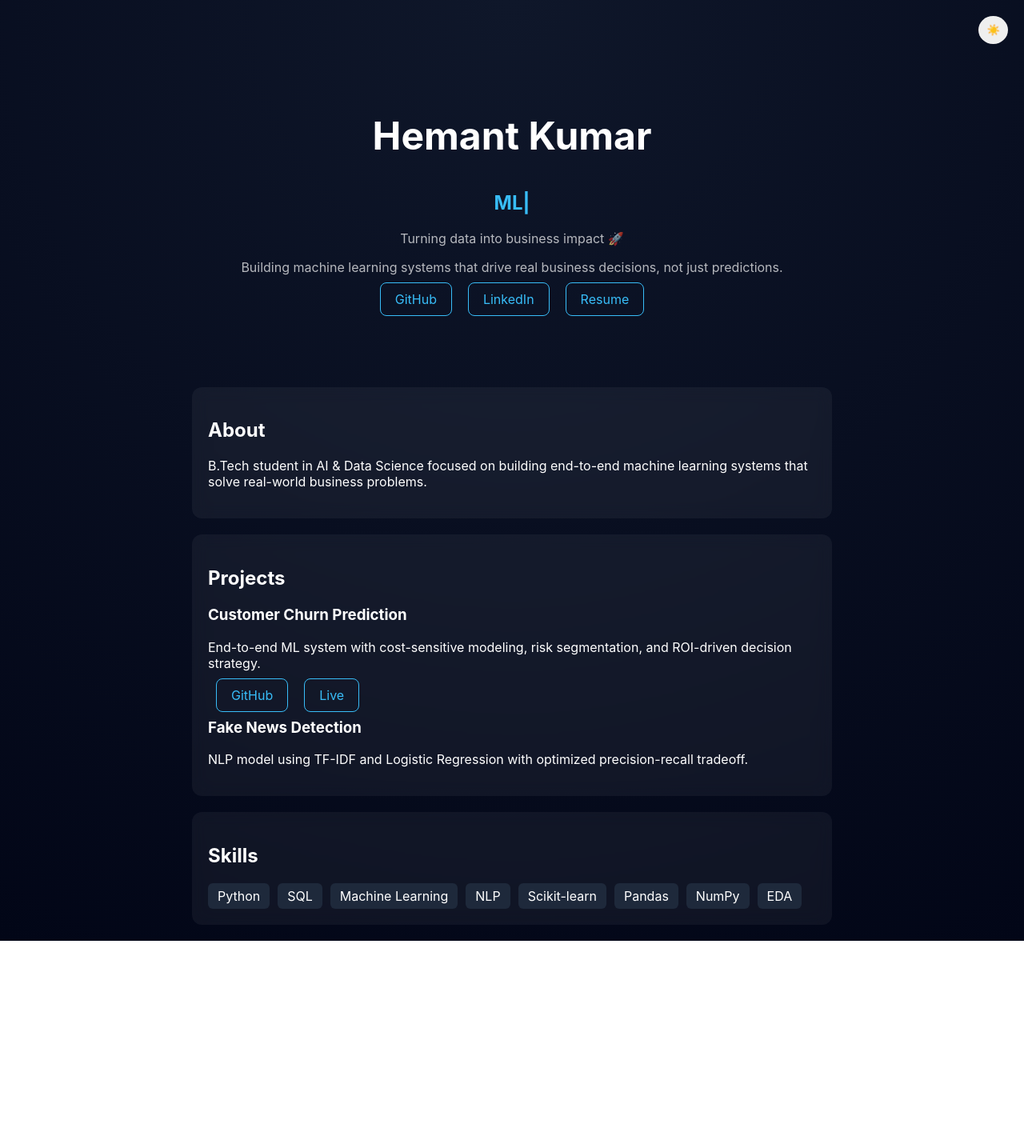
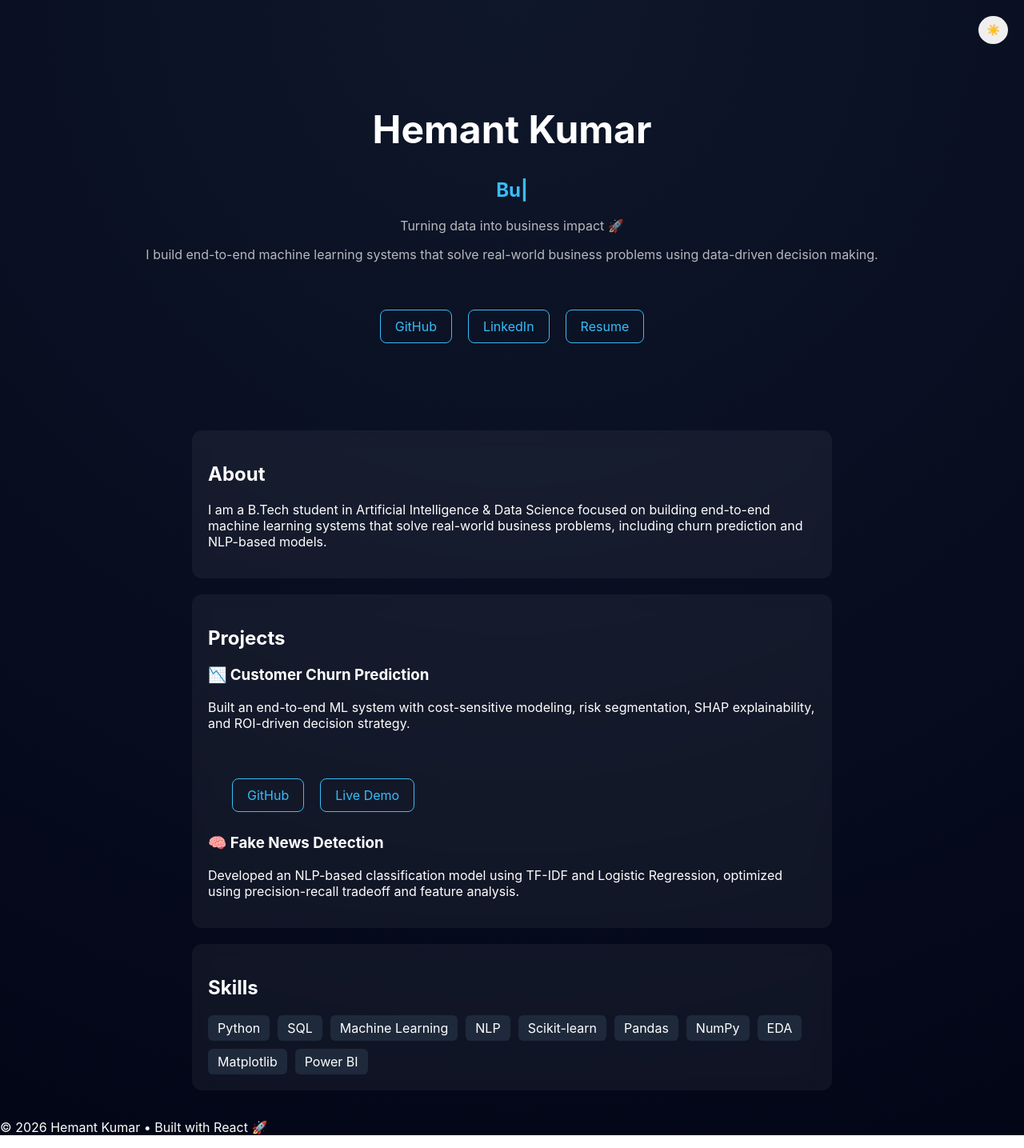
Before and after one commit to hemant2186/portfolio, a React (Create React App) app: page / in a window 1280 px wide. Shown: the whole page at 80% size. Before the commit the page ends 1176 px from the top, so only its background shows below. Built offline with nearby package versions, Linux system fonts and the light colour scheme.

Commit message:
final polished UI

```diff
--- a/src/App.css
+++ b/src/App.css
@@ -53,7 +53,8 @@ body {
 
 /* BUTTONS */
 .buttons {
-  margin-top: 20px;
+  margin-top: 50px;
+  padding : 20px;
 }
 
 .buttons a {
--- a/src/App.js
+++ b/src/App.js
@@ -9,12 +9,16 @@ function App() {
     <div className={dark ? "app dark" : "app light"}>
 
       {/* TOGGLE */}
-      <button className="toggle" onClick={() => setDark(!dark)}>
+      <button
+        className="toggle"
+        onClick={() => setDark(!dark)}
+        aria-label="Toggle Theme"
+      >
         {dark ? "☀️" : "🌙"}
       </button>
 
       {/* HERO */}
-      <section className="hero">
+      <header className="hero">
         <h1>Hemant Kumar</h1>
 
         <h2>
@@ -22,7 +26,7 @@ function App() {
             strings={[
               "Machine Learning Engineer",
               "Data Scientist",
-              "ML Systems with Business Impact"
+              "Building ML Systems with Business Impact"
             ]}
             typeSpeed={50}
             backSpeed={30}
@@ -30,59 +34,74 @@ function App() {
           />
         </h2>
 
-        {/* TAGLINE */}
         <p className="tagline">
           Turning data into business impact 🚀
         </p>
 
-        <p>
-          Building machine learning systems that drive real business decisions, not just predictions.
+        <p className="hero-desc">
+          I build end-to-end machine learning systems that solve real-world
+          business problems using data-driven decision making.
         </p>
 
         <div className="buttons">
-          <a href="https://github.com/hemant2186" target="_blank" rel="noreferrer">GitHub</a>
-          <a href="https://www.linkedin.com/in/hemant-kumar-171472210/" target="_blank" rel="noreferrer">LinkedIn</a>
-          <a href="https://drive.google.com/file/d/11ZukhatEW8t5NRD5_rBcmvDak1Xv8Sn2/view" target="_blank" rel="noreferrer">Resume</a>
+          <a href="https://github.com/hemant2186" target="_blank" rel="noreferrer">
+            GitHub
+          </a>
+          <a href="https://www.linkedin.com/in/hemant-kumar-171472210/" target="_blank" rel="noreferrer">
+            LinkedIn
+          </a>
+          <a href="https://drive.google.com/file/d/11ZukhatEW8t5NRD5_rBcmvDak1Xv8Sn2/view" target="_blank" rel="noreferrer">
+            Resume
+          </a>
         </div>
-      </section>
+      </header>
 
-      {/* MAIN CONTENT */}
-      <div className="content">
+      {/* MAIN */}
+      <main className="content">
 
         {/* ABOUT */}
-        <div className="card">
+        <section className="card">
           <h2>About</h2>
           <p>
-            B.Tech student in AI & Data Science focused on building end-to-end machine learning systems that solve real-world business problems.
+            I am a B.Tech student in Artificial Intelligence & Data Science
+            focused on building end-to-end machine learning systems that solve
+            real-world business problems, including churn prediction and NLP-based models.
           </p>
-        </div>
+        </section>
 
         {/* PROJECTS */}
-        <div className="card">
+        <section className="card">
           <h2>Projects</h2>
 
           <div className="project">
-            <h3>Customer Churn Prediction</h3>
+            <h3>📉 Customer Churn Prediction</h3>
             <p>
-              End-to-end ML system with cost-sensitive modeling, risk segmentation, and ROI-driven decision strategy.
+              Built an end-to-end ML system with cost-sensitive modeling,
+              risk segmentation, SHAP explainability, and ROI-driven decision strategy.
             </p>
             <div className="buttons">
-              <a href="https://github.com/hemant2186" target="_blank" rel="noreferrer">GitHub</a>
-              <a href="https://customer-churn-risk-analysis.onrender.com" target="_blank" rel="noreferrer">Live</a>
+              <a href="https://github.com/hemant2186" target="_blank" rel="noreferrer">
+                GitHub
+              </a>
+              <a href="https://customer-churn-risk-analysis.onrender.com" target="_blank" rel="noreferrer">
+                Live Demo
+              </a>
             </div>
           </div>
 
           <div className="project">
-            <h3>Fake News Detection</h3>
+            <h3>🧠 Fake News Detection</h3>
             <p>
-              NLP model using TF-IDF and Logistic Regression with optimized precision-recall tradeoff.
+              Developed an NLP-based classification model using TF-IDF and Logistic Regression,
+              optimized using precision-recall tradeoff and feature analysis.
             </p>
           </div>
-        </div>
+        </section>
 
         {/* SKILLS */}
-        <div className="card">
+        <section className="card">
           <h2>Skills</h2>
+
           <div className="skills">
             <span>Python</span>
             <span>SQL</span>
@@ -92,10 +111,17 @@ function App() {
             <span>Pandas</span>
             <span>NumPy</span>
             <span>EDA</span>
+            <span>Matplotlib</span>
+            <span>Power BI</span>
           </div>
-        </div>
+        </section>
 
-      </div>
+      </main>
+
+      {/* FOOTER */}
+      <footer>
+        <p>© 2026 Hemant Kumar • Built with React 🚀</p>
+      </footer>
 
     </div>
   );
```
